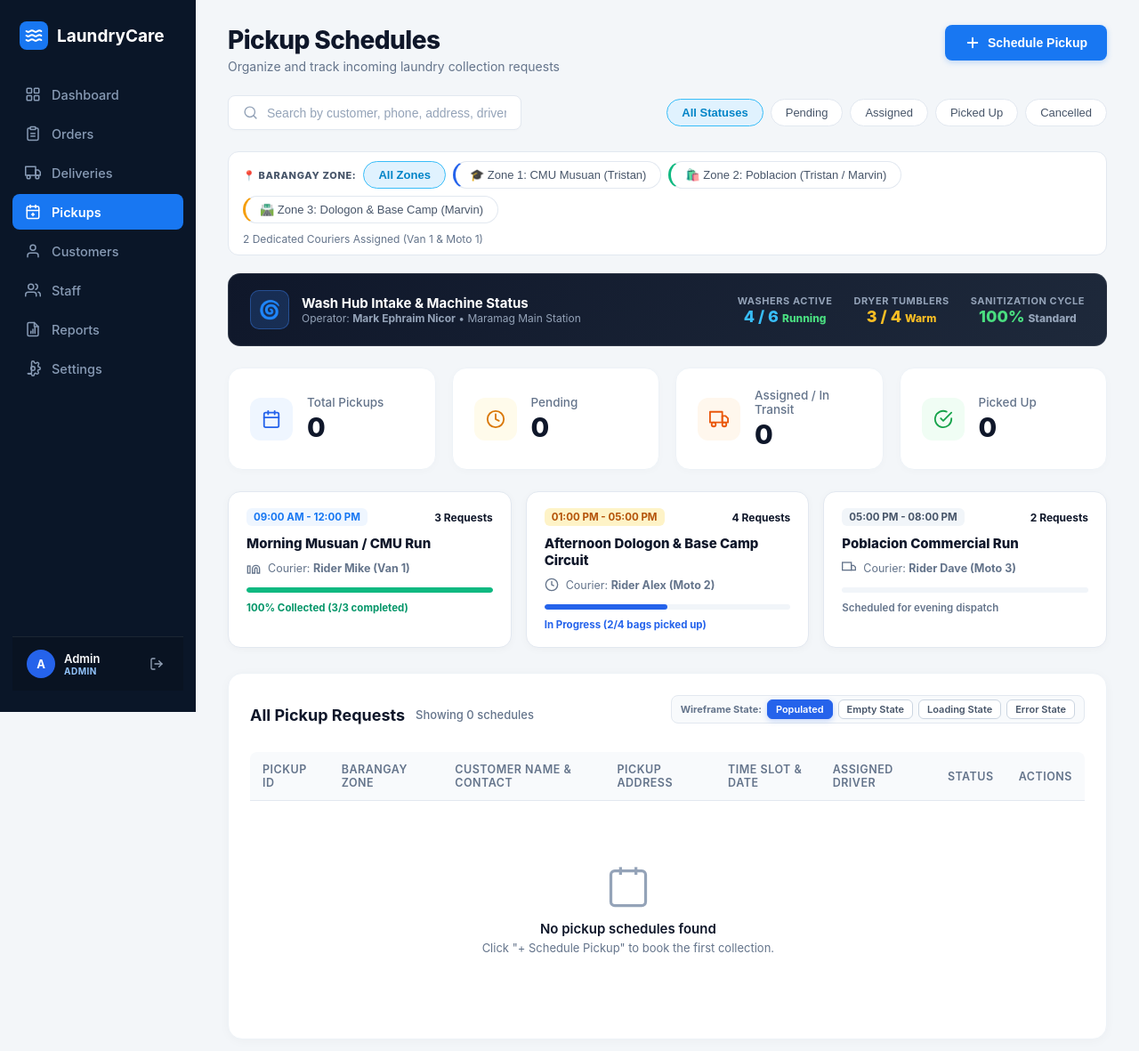
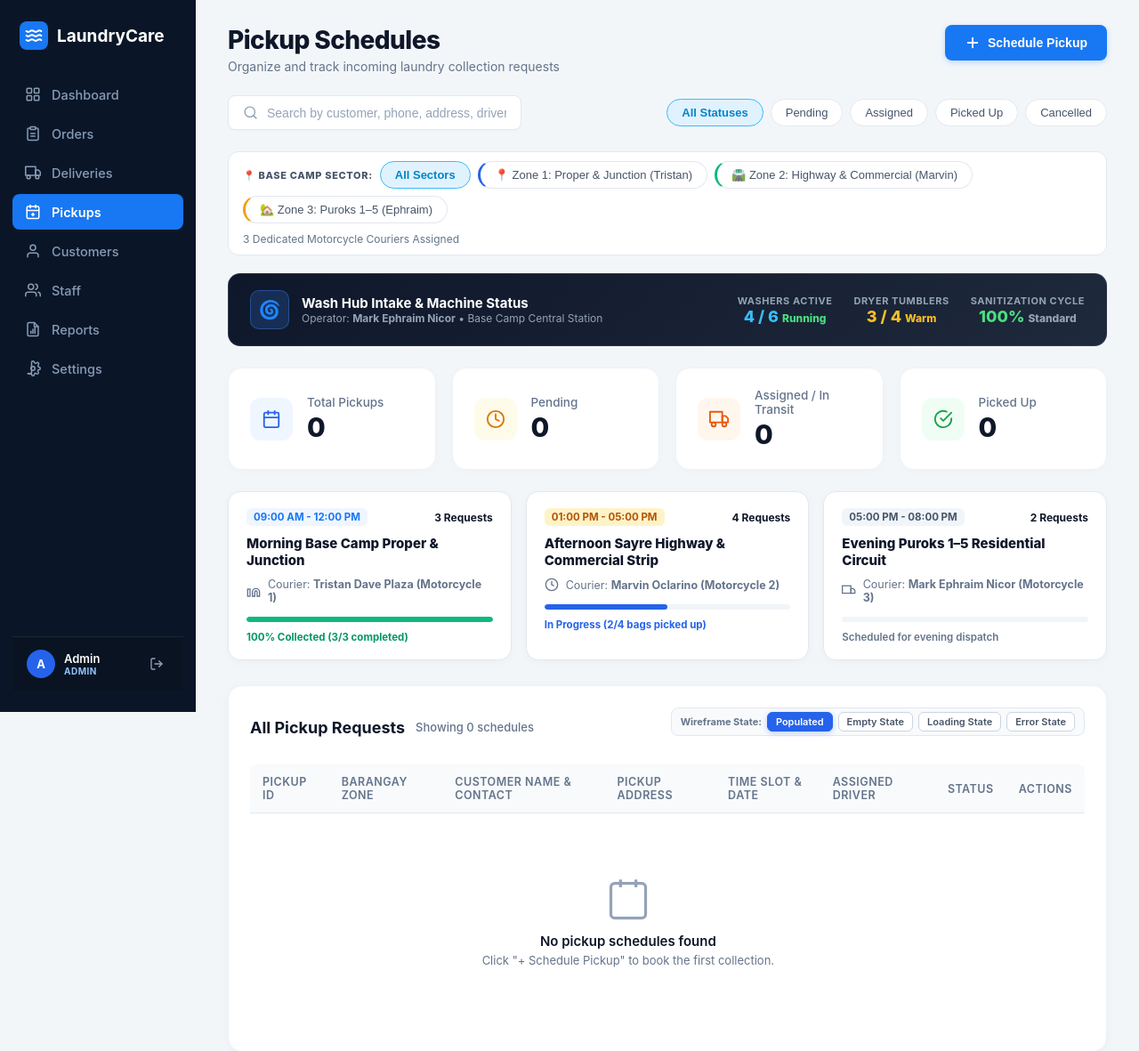
Before and after one commit to brets60/Laundry-Pickup-and-Delivery-Management-System, a Flask app: page /pickup-schedules-page in a window 1280 px wide. Shown: the top 1181 px of the page at 89% size. Run offline with Flask 3, Linux system fonts and the light colour scheme; data that the repository does not hold is empty.

Commit message:
feat(logistics): localize branch and exclusive service coverage to Base Camp with 3 motorcycle couriers

```diff
--- a/app.py
+++ b/app.py
@@ -64,7 +64,7 @@
             name TEXT NOT NULL,
             contact_number TEXT NOT NULL,
             email TEXT,
-            address TEXT DEFAULT 'Kalagutay, Base Camp, Maramag, Bukidnon',
+            address TEXT DEFAULT 'Base Camp, Maramag, Bukidnon',
             membership TEXT DEFAULT 'Regular',
             total_orders INTEGER DEFAULT 0,
             pending_balance REAL DEFAULT 0.0,
@@ -76,7 +76,7 @@
     existing_cust_cols = [row["name"] for row in cursor.fetchall()]
     cust_migrations = [
         ("email", "TEXT"),
-        ("address", "TEXT DEFAULT 'Kalagutay, Base Camp, Maramag, Bukidnon'"),
+        ("address", "TEXT DEFAULT 'Base Camp, Maramag, Bukidnon'"),
         ("membership", "TEXT DEFAULT 'Regular'"),
         ("total_orders", "INTEGER DEFAULT 0"),
         ("pending_balance", "REAL DEFAULT 0.0"),
@@ -289,9 +289,9 @@
     official_staff = [
         ("John Michael Bretaña", "Manager", "0917-123-4567", "Active", "Main Office / Branch Manager"),
         ("Hazil Enoc", "Store Cashier", "0918-234-5678", "Active", "Front Counter / Cashier Desk"),
-        ("Marvin Oclarino", "Delivery Driver", "0919-345-6789", "Active", "Delivery Van 1 (Toyota HiAce)"),
+        ("Marvin Oclarino", "Delivery Driver", "0919-345-6789", "Active", "Motorcycle Courier 2 (Yamaha Mio)"),
         ("Tristan Dave Plaza", "Delivery Driver", "0920-456-7890", "On Route", "Motorcycle Courier 1 (Honda Click)"),
-        ("Mark Ephraim Nicor", "Laundry Operator", "0921-567-8901", "Active", "Washing & Ironing Station A"),
+        ("Mark Ephraim Nicor", "Laundry Operator & Delivery Driver", "0921-567-8901", "Active", "Motorcycle Courier 3 (Honda Wave) & Wash Station"),
     ]
 
     for s_name, s_role, s_contact, s_status, s_station in official_staff:
--- a/controllers/customer_portal_routes.py
+++ b/controllers/customer_portal_routes.py
@@ -17,12 +17,18 @@
 
 def resolve_maramag_zone_and_rider(barangay_or_address):
     addr = (barangay_or_address or '').lower()
-    if any(k in addr for k in ['cmu', 'musuan', 'camp 1', 'sampaguita', 'dorm', 'university', 'colambugan']):
-        return 'Zone 1: CMU & Musuan', 'Rider Mike (Van 1)'
-    elif any(k in addr for k in ['kalagutay', 'base camp', 'basecamp', 'dologon', 'kuya', 'anoling', 'dagumba', 'purok 3']):
-        return 'Zone 3: Dologon & Base Camp', 'Rider Dave (Moto 3)'
+    # Zone 1: Base Camp Proper & Junction -> Tristan Dave Plaza (Motorcycle 1)
+    if any(k in addr for k in ['proper', 'junction', 'cmu', 'musuan', 'camp 1', 'sampaguita', 'dorm', 'university', 'colambugan', 'market']):
+        return 'Zone 1: Base Camp Proper & Junction', 'Tristan Dave Plaza (Moto 1)'
+    # Zone 2: Sayre Highway & Commercial (Base Camp) -> Marvin Oclarino (Motorcycle 2)
+    elif any(k in addr for k in ['sayre', 'highway', 'commercial', 'poblacion']):
+        return 'Zone 2: Base Camp Highway & Commercial', 'Marvin Oclarino (Moto 2)'
+    # Zone 3: Puroks 1-5 Residential (Base Camp) -> Mark Ephraim Nicor (Motorcycle 3)
     else:
-        return 'Zone 2: Poblacion Center', 'Rider Alex (Moto 2)'
+        return 'Zone 3: Puroks 1-5 Residential (Base Camp)', 'Mark Ephraim Nicor (Moto 3)'
+
+
+resolve_basecamp_zone_and_rider = resolve_maramag_zone_and_rider
 
 
 # ============================================================
@@ -37,7 +43,7 @@
         name = strip_html_tags(request.form.get('name') or '')
         contact_number = (request.form.get('contact_number') or '').strip()
         email = (request.form.get('email') or '').strip()
-        barangay = strip_html_tags(request.form.get('barangay') or 'Poblacion')
+        barangay = strip_html_tags(request.form.get('barangay') or 'Base Camp Proper')
         address_details = strip_html_tags(request.form.get('address_details') or '')
         service_type = (request.form.get('service_type') or 'Wash & Fold').strip()
         estimated_load = (request.form.get('estimated_load') or 'Medium Bag (~6-8 kg)').strip()
@@ -65,11 +71,11 @@
                 form_data=request.form
             )
 
-        # Assemble full formatted address in Maramag
+        # Assemble full formatted address in Base Camp, Maramag
         if address_details:
-            full_address = f"{address_details}, {barangay}, Maramag, Bukidnon"
+            full_address = f"{address_details}, {barangay}, Base Camp, Maramag, Bukidnon"
         else:
-            full_address = f"{barangay}, Maramag, Bukidnon"
+            full_address = f"{barangay}, Base Camp, Maramag, Bukidnon"
 
         # Check or register customer
         existing_cust = conn.execute(
@@ -216,7 +222,7 @@
 
     current_step = 1
     step_name = "Intake Received"
-    step_desc = "Your laundry has been logged at our Maramag branch."
+    step_desc = "Your laundry has been logged at our Base Camp branch."
 
     if order:
         st = (order['status'] or 'Received').lower()
@@ -251,7 +257,7 @@
         if p_st in ['picked up', 'completed']:
             current_step = 1
             step_name = "Bag Collected by Courier"
-            step_desc = "Your laundry bag has been picked up and is arriving at our Maramag branch for weighing."
+            step_desc = "Your laundry bag has been picked up and is arriving at our Base Camp branch for weighing."
         elif p_st in ['assigned', 'in transit']:
             current_step = 1
             step_name = "Rider Dispatched for Pickup"
--- a/controllers/customer_routes.py
+++ b/controllers/customer_routes.py
@@ -48,7 +48,7 @@
         name = format_customer_name(data.get('name') or '')
         contact_number = clean_phone_number(data.get('contact_number') or '')
         email = (data.get('email') or '').strip()
-        address = (data.get('address') or 'Kalagutay, Base Camp, Maramag, Bukidnon').strip()
+        address = (data.get('address') or 'Base Camp, Maramag, Bukidnon').strip()
         membership = (data.get('membership') or 'Regular').strip()
 
         # Structured Validation
@@ -166,7 +166,7 @@
         name = format_customer_name(data.get('name') or '')
         contact_number = clean_phone_number(data.get('contact_number') or '')
         email = (data.get('email') or '').strip()
-        address = (data.get('address') or 'Kalagutay, Base Camp, Maramag, Bukidnon').strip()
+        address = (data.get('address') or 'Base Camp, Maramag, Bukidnon').strip()
         membership = (data.get('membership') or 'Regular').strip()
 
         errors = {}
--- a/templates/404.html
+++ b/templates/404.html
@@ -199,7 +199,7 @@
     </div>
 
     <div class="error-footer">
-        LaundryCare System &bull; Kalagutay, Base Camp, Maramag &bull; All data securely preserved
+        LaundryCare System &bull; Base Camp, Maramag, Bukidnon &bull; All data securely preserved
     </div>
 </div>
 
--- a/templates/500.html
+++ b/templates/500.html
@@ -188,7 +188,7 @@
     </div>
 
     <div class="error-footer">
-        LaundryCare System &bull; Kalagutay, Base Camp, Maramag &bull; Zero data lost
+        LaundryCare System &bull; Base Camp, Maramag, Bukidnon &bull; Zero data lost
     </div>
 </div>
 
--- a/templates/customer_track.html
+++ b/templates/customer_track.html
@@ -282,7 +282,7 @@
 
     <!-- FOOTER -->
     <footer class="portal-footer">
-        <p><strong>LaundryCare Maramag</strong> &bull; Kalagutay, Base Camp, Maramag, Bukidnon</p>
+        <p><strong>LaundryCare Base Camp</strong> &bull; Base Camp, Maramag, Bukidnon</p>
         <p style="margin-top:4px;">Hotline: (088) 356-1234 &bull; Mobile: 0917-123-4567</p>
     </footer>
 
--- a/templates/pickups.html
+++ b/templates/pickups.html
@@ -197,14 +197,14 @@
         <!-- BARANGAY ZONE SECTOR FILTER TOOLBAR -->
         <div class="zone-filter-toolbar" style="background:#ffffff; border:1px solid #e2e8f0; border-radius:12px; padding:10px 16px; margin-bottom:20px; display:flex; align-items:center; justify-content:space-between; flex-wrap:wrap; gap:10px;">
             <div style="display:flex; align-items:center; gap:8px; flex-wrap:wrap;">
-                <span class="zone-label-tag">📍 Barangay Zone:</span>
-                <button type="button" class="filter-pill active" onclick="setZoneFilter('all', this)">All Zones</button>
-                <button type="button" class="filter-pill" style="border-left:3px solid #2563eb;" onclick="setZoneFilter('zone 1', this)">🎓 Zone 1: CMU Musuan (Tristan)</button>
-                <button type="button" class="filter-pill" style="border-left:3px solid #10b981;" onclick="setZoneFilter('zone 2', this)">🛍️ Zone 2: Poblacion (Tristan / Marvin)</button>
-                <button type="button" class="filter-pill" style="border-left:3px solid #f59e0b;" onclick="setZoneFilter('zone 3', this)">🛣️ Zone 3: Dologon &amp; Base Camp (Marvin)</button>
+                <span class="zone-label-tag">📍 Base Camp Sector:</span>
+                <button type="button" class="filter-pill active" onclick="setZoneFilter('all', this)">All Sectors</button>
+                <button type="button" class="filter-pill" style="border-left:3px solid #2563eb;" onclick="setZoneFilter('zone 1', this)">📍 Zone 1: Proper &amp; Junction (Tristan)</button>
+                <button type="button" class="filter-pill" style="border-left:3px solid #10b981;" onclick="setZoneFilter('zone 2', this)">🛣️ Zone 2: Highway &amp; Commercial (Marvin)</button>
+                <button type="button" class="filter-pill" style="border-left:3px solid #f59e0b;" onclick="setZoneFilter('zone 3', this)">🏡 Zone 3: Puroks 1–5 (Ephraim)</button>
             </div>
             <div style="font-size:12px; color:#64748b;">
-                2 Dedicated Couriers Assigned (Van 1 &amp; Moto 1)
+                3 Dedicated Motorcycle Couriers Assigned
             </div>
         </div>
 
@@ -216,7 +216,7 @@
                 </div>
                 <div>
                     <div style="font-size: 15px; font-weight: 700; color: #ffffff;">Wash Hub Intake &amp; Machine Status</div>
-                    <div style="font-size: 12px; color: #94a3b8;">Operator: <strong>Mark Ephraim Nicor</strong> &bull; Maramag Main Station</div>
+                    <div style="font-size: 12px; color: #94a3b8;">Operator: <strong>Mark Ephraim Nicor</strong> &bull; Base Camp Central Station</div>
                 </div>
             </div>
             <div style="display: flex; gap: 24px; align-items: center; flex-wrap: wrap;">
@@ -309,10 +309,10 @@
                     <span class="batch-window-tag">09:00 AM - 12:00 PM</span>
                     <span class="batch-load-badge">3 Requests</span>
                 </div>
-                <h4 class="batch-title">Morning Musuan / CMU Run</h4>
+                <h4 class="batch-title">Morning Base Camp Proper &amp; Junction</h4>
                 <div class="batch-driver-info">
                     <svg viewBox="0 0 24 24" width="16" height="16" fill="none" stroke="currentColor" stroke-width="2"><path d="M16 8a6 6 0 0 1 6 6v7h-4v-7a2 2 0 0 0-2-2 2 2 0 0 0-2 2v7h-4v-7a6 6 0 0 1 6-6z"/><rect x="2" y="9" width="4" height="12"/></svg>
-                    <span>Courier: <strong>Rider Mike (Van 1)</strong></span>
+                    <span>Courier: <strong>Tristan Dave Plaza (Motorcycle 1)</strong></span>
                 </div>
                 <div class="batch-progress-bar">
                     <div class="batch-progress-fill" style="width: 100%; background: #10b981;"></div>
@@ -326,10 +326,10 @@
                     <span class="batch-window-tag" style="background:#fef3c7; color:#b45309;">01:00 PM - 05:00 PM</span>
                     <span class="batch-load-badge">4 Requests</span>
                 </div>
-                <h4 class="batch-title">Afternoon Dologon & Base Camp Circuit</h4>
+                <h4 class="batch-title">Afternoon Sayre Highway &amp; Commercial Strip</h4>
                 <div class="batch-driver-info">
                     <svg viewBox="0 0 24 24" width="16" height="16" fill="none" stroke="currentColor" stroke-width="2"><circle cx="12" cy="12" r="10"/><polyline points="12 6 12 12 16 14"/></svg>
-                    <span>Courier: <strong>Rider Alex (Moto 2)</strong></span>
+                    <span>Courier: <strong>Marvin Oclarino (Motorcycle 2)</strong></span>
                 </div>
                 <div class="batch-progress-bar">
                     <div class="batch-progress-fill" style="width: 50%; background: #2563eb;"></div>
@@ -343,10 +343,10 @@
                     <span class="batch-window-tag" style="background:#f1f5f9; color:#475569;">05:00 PM - 08:00 PM</span>
                     <span class="batch-load-badge">2 Requests</span>
                 </div>
-                <h4 class="batch-title">Poblacion Commercial Run</h4>
+                <h4 class="batch-title">Evening Puroks 1–5 Residential Circuit</h4>
                 <div class="batch-driver-info">
-                    <svg viewBox="0 0 24 24" width="16" height="16" fill="none" stroke="currentColor" stroke-width="2"><rect x="1" y="3" width="15" height="13"/><polygon points="16 8 20 8 23 11 23 16 16 16 16 8"/></svg>
-                    <span>Courier: <strong>Rider Dave (Moto 3)</strong></span>
+                    <svg viewBox="0 0 24 24" width="16" height="16" fill="none" stroke="currentColor" stroke-width="2"><rect x="1" y="3" width="15" height="13"/><polygon points="16 8 20 8 23 11 23 16 16 16 8"/></svg>
+                    <span>Courier: <strong>Mark Ephraim Nicor (Motorcycle 3)</strong></span>
                 </div>
                 <div class="batch-progress-bar">
                     <div class="batch-progress-fill" style="width: 0%; background: #94a3b8;"></div>
@@ -433,18 +433,18 @@
                             {% set st = (p.status or 'Pending')|lower %}
                             {% set p_addr = (p.pickup_address or '')|lower %}
                             {% set p_rdr = (p.assigned_driver or '')|lower %}
-                            {% if 'cmu' in p_addr or 'musuan' in p_addr or 'camp 1' in p_addr or 'mike' in p_rdr %}
+                            {% if 'proper' in p_addr or 'junction' in p_addr or 'market' in p_addr or 'tristan' in p_rdr or 'mike' in p_rdr or 'cmu' in p_addr %}
                                 {% set pz_code = 'zone 1' %}
-                                {% set pz_name = 'Zone 1: CMU Musuan' %}
+                                {% set pz_name = 'Zone 1: Proper & Junction' %}
                                 {% set pz_cls = 'zone-cmu' %}
-                            {% elif 'dologon' in p_addr or 'base camp' in p_addr or 'kuya' in p_addr or 'anoling' in p_addr or 'dave' in p_rdr %}
+                            {% elif 'sayre' in p_addr or 'highway' in p_addr or 'commercial' in p_addr or 'marvin' in p_rdr or 'alex' in p_rdr or 'poblacion' in p_addr %}
+                                {% set pz_code = 'zone 2' %}
+                                {% set pz_name = 'Zone 2: Sayre Hwy & Commercial' %}
+                                {% set pz_cls = 'zone-poblacion' %}
+                            {% else %}
                                 {% set pz_code = 'zone 3' %}
-                                {% set pz_name = 'Zone 3: Dologon / Base Camp' %}
+                                {% set pz_name = 'Zone 3: Puroks 1-5 Residential' %}
                                 {% set pz_cls = 'zone-dologon' %}
-                            {% else %}
-                                {% set pz_code = 'zone 2' %}
-                                {% set pz_name = 'Zone 2: Poblacion' %}
-                                {% set pz_cls = 'zone-poblacion' %}
                             {% endif %}
                             <tr class="pickup-row"
                                 data-status="{{ st }}"
@@ -455,7 +455,7 @@
                                 data-contact="{{ p.contact_number or '09123456789' }}"
                                 data-date="{{ p.pickup_date or '' }}"
                                 data-time="{{ p.pickup_time or '09:00 AM - 12:00 PM' }}"
-                                data-address="{{ p.pickup_address or 'Poblacion, Maramag, Bukidnon' }}"
+                                data-address="{{ p.pickup_address or 'Base Camp, Maramag, Bukidnon' }}"
                                 data-driver="{{ p.assigned_driver or '' }}"
                                 data-notes="{{ p.notes or '' }}">
                                 <td>
@@ -600,10 +600,10 @@
                         <label class="form-label" for="new_assigned_driver">Assigned Driver</label>
                         <select id="new_assigned_driver" name="assigned_driver" class="form-control">
                             <option value="">-- Assign Courier --</option>
-                            <option value="Marvin Oclarino">Marvin Oclarino (Delivery Van 1)</option>
                             <option value="Tristan Dave Plaza">Tristan Dave Plaza (Motorcycle 1)</option>
-                            <option value="Driver Alex">Driver Alex (Van 2)</option>
-                            <option value="Driver Mike">Driver Mike (Motorcycle 2)</option>
+                            <option value="Marvin Oclarino">Marvin Oclarino (Motorcycle 2)</option>
+                            <option value="Mark Ephraim Nicor">Mark Ephraim Nicor (Motorcycle 3)</option>
+                            <option value="Driver Mike">Driver Mike (Motorcycle Backup)</option>
                         </select>
                     </div>
 
@@ -676,10 +676,10 @@
                         <label class="form-label" for="edit_assigned_driver">Assigned Driver</label>
                         <select id="edit_assigned_driver" name="assigned_driver" class="form-control">
                             <option value="">-- Unassigned --</option>
-                            <option value="Marvin Oclarino">Marvin Oclarino (Delivery Van 1)</option>
                             <option value="Tristan Dave Plaza">Tristan Dave Plaza (Motorcycle 1)</option>
-                            <option value="Driver Alex">Driver Alex (Van 2)</option>
-                            <option value="Driver Mike">Driver Mike (Motorcycle 2)</option>
+                            <option value="Marvin Oclarino">Marvin Oclarino (Motorcycle 2)</option>
+                            <option value="Mark Ephraim Nicor">Mark Ephraim Nicor (Motorcycle 3)</option>
+                            <option value="Driver Mike">Driver Mike (Motorcycle Backup)</option>
                         </select>
                     </div>
                     <div class="form-group">
@@ -999,7 +999,7 @@
     const customer = row.getAttribute('data-customer') || 'N/A';
     const date = row.getAttribute('data-date') || 'TBD';
     const time = row.getAttribute('data-time') || '09:00 AM - 11:00 AM';
-    const address = row.getAttribute('data-address') || 'Poblacion, Maramag, Bukidnon';
+    const address = row.getAttribute('data-address') || 'Base Camp, Maramag, Bukidnon';
     const driver = row.getAttribute('data-driver') || 'Unassigned';
     const notes = row.getAttribute('data-notes') || 'None';
     const status = row.getAttribute('data-status') || 'Pending';
```
Also changed, not shown: docs/oral-defense-guide.md (+4 -4 lines), docs/presentation.md (+3 -3 lines), templates/customer_book_pickup.html (+23 -25 lines), templates/dashboard.html (+15 -15 lines), templates/deliveries.html (+21 -22 lines), templates/rider_mobile.html (+17 -17 lines), templates/welcome.html (+22 -24 lines), tests/test_customer_portal.py (+21 -21 lines).
